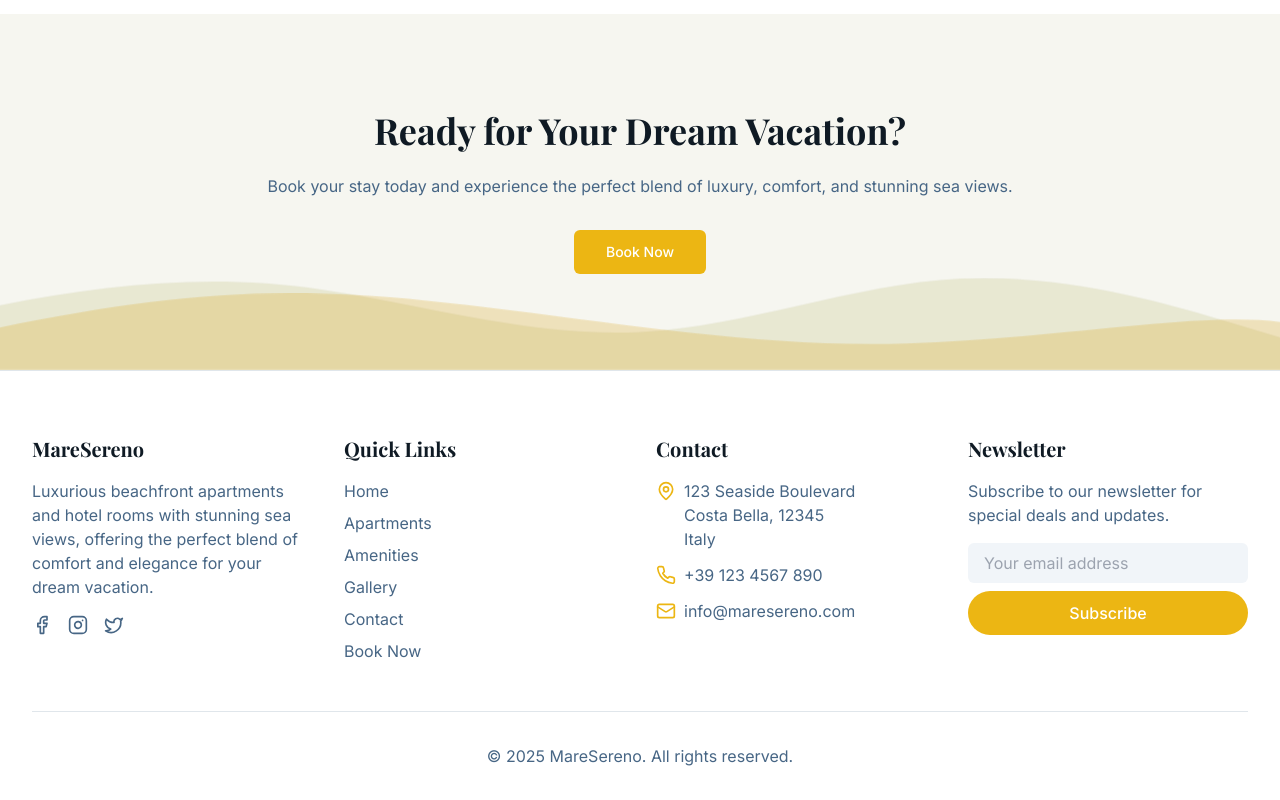
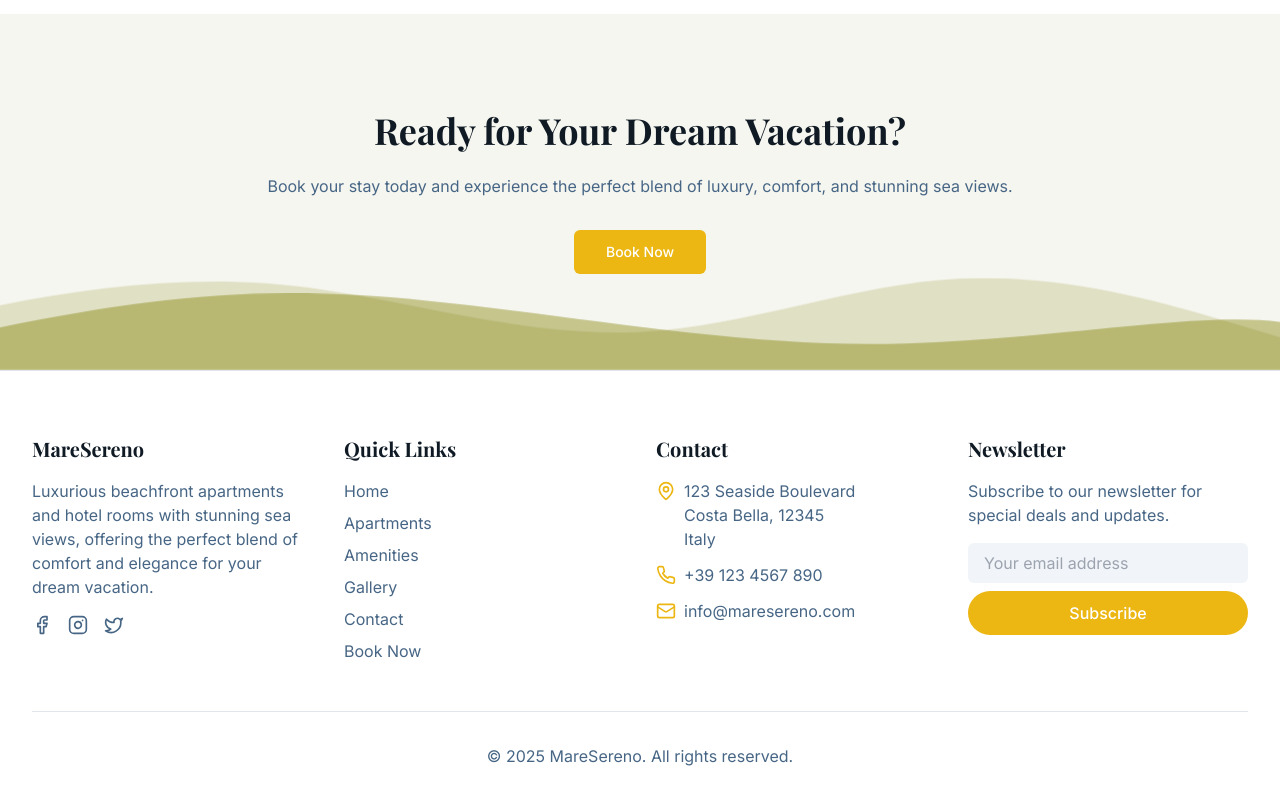
Before and after one commit to Duccione-maker/laripa, a React (Vite) app: page / in a window 1280 px wide. Shown: the part 4346-5146 px from the top of the page. Built offline with nearby package versions, Linux system fonts and the light colour scheme.

Commit message:
Refactor: Make hills green

```diff
--- a/src/pages/Index.tsx
+++ b/src/pages/Index.tsx
@@ -273,7 +273,7 @@ export default function Index() {
           {/* Decorative hills */}
           <div className="absolute bottom-0 left-0 right-0 h-32 overflow-hidden">
             <svg
-              className="absolute bottom-0 w-full h-32 fill-olive/20"
+              className="absolute bottom-0 w-full h-32 fill-olive/30"
               preserveAspectRatio="none"
               viewBox="0 0 1440 120"
               xmlns="http://www.w3.org/2000/svg"
@@ -284,7 +284,7 @@ export default function Index() {
               />
             </svg>
             <svg
-              className="absolute bottom-0 w-full h-32 fill-tuscany/30"
+              className="absolute bottom-0 w-full h-32 fill-olive/50"
               preserveAspectRatio="none"
               viewBox="0 0 1440 120"
               xmlns="http://www.w3.org/2000/svg"
```
